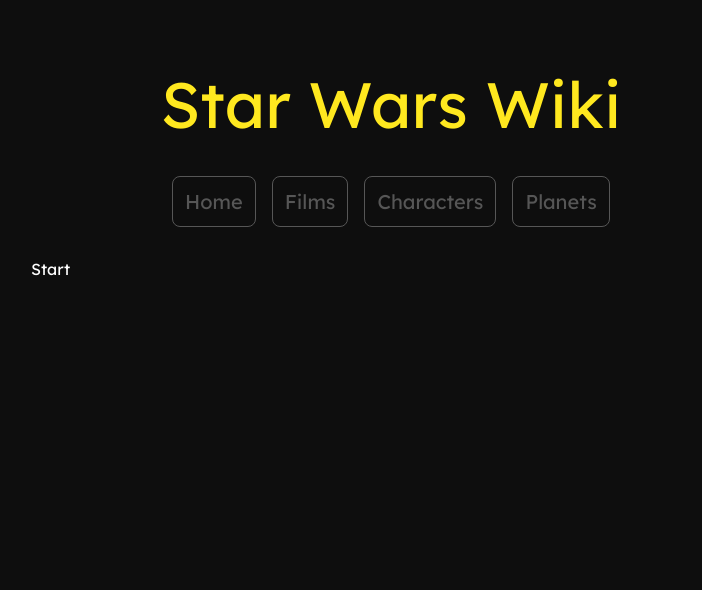
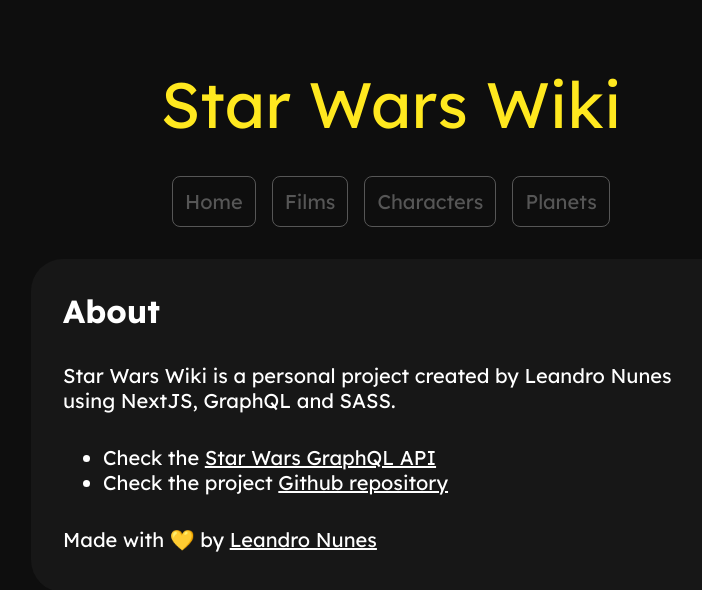
Before and after one commit to leandronunesdev/swapi, a Next.js app: page / in a window 1280 px wide. Shown: the top 590 px of the page, without its empty margins (249-951 px from the left). Built offline with nearby package versions, Linux system fonts and the light colour scheme.

Commit message:
feat: implements home screen

```diff
--- a/src/app/page.tsx
+++ b/src/app/page.tsx
@@ -1,7 +1,48 @@
+import { DetailsPage } from "@/components";
+import Link from "next/link";
+
 export default function Home() {
   return (
     <main>
-      <div>Start</div>
+      <DetailsPage>
+        <h1>About</h1>
+        <p className="padding-bottom-32">
+          Star Wars Wiki is a personal project created by Leandro Nunes using
+          NextJS, GraphQL and SASS.
+        </p>
+        <ul className="padding-bottom-32">
+          <li>
+            Check the{" "}
+            <Link
+              href="https://studio.apollographql.com/public/star-wars-swapi/variant/current/home"
+              target="_blank"
+              rel="noreferrer"
+            >
+              Star Wars GraphQL API
+            </Link>{" "}
+          </li>
+          <li>
+            Check the project{" "}
+            <Link
+              href="https://github.com/leandronunesdev/swapi"
+              target="_blank"
+              rel="noreferrer"
+            >
+              Github repository
+            </Link>{" "}
+          </li>
+        </ul>
+        <p>
+          Made with 💛 by{" "}
+          <Link
+            href="https://www.linkedin.com/in/leandronunesdev/"
+            target="_blank"
+            rel="noreferrer"
+          >
+            Leandro Nunes
+          </Link>
+        </p>
+      </DetailsPage>
     </main>
   );
 }
--- a/src/components/DetailsPage/styles.scss
+++ b/src/components/DetailsPage/styles.scss
@@ -22,4 +22,8 @@
     font-size: 20px;
     padding-bottom: 8px;
   }
+
+  .padding-bottom-32 {
+    padding-bottom: 32px;
+  }
 }
```
